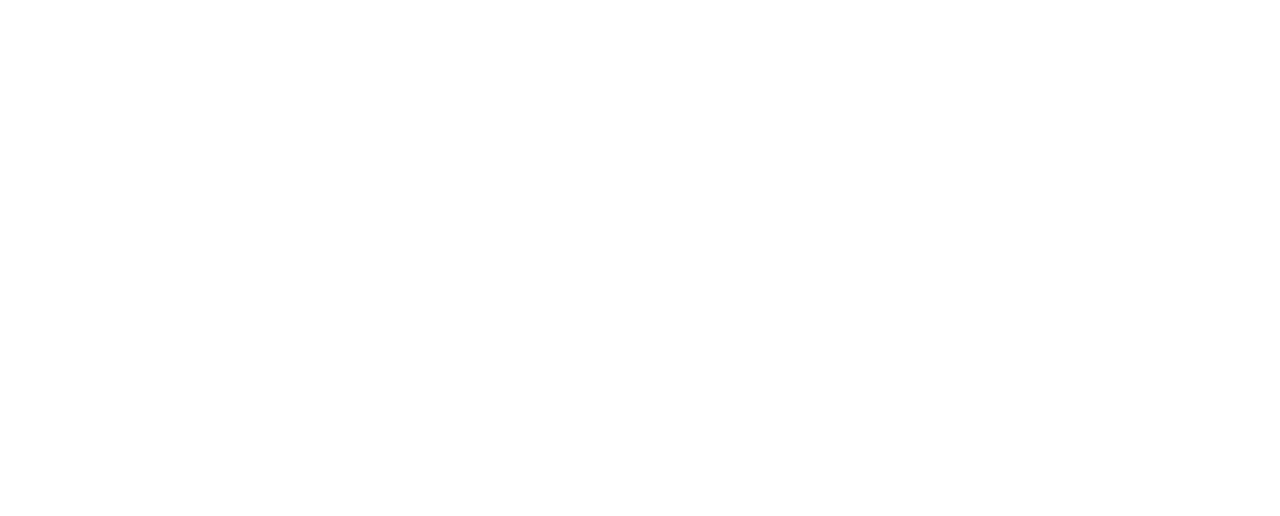
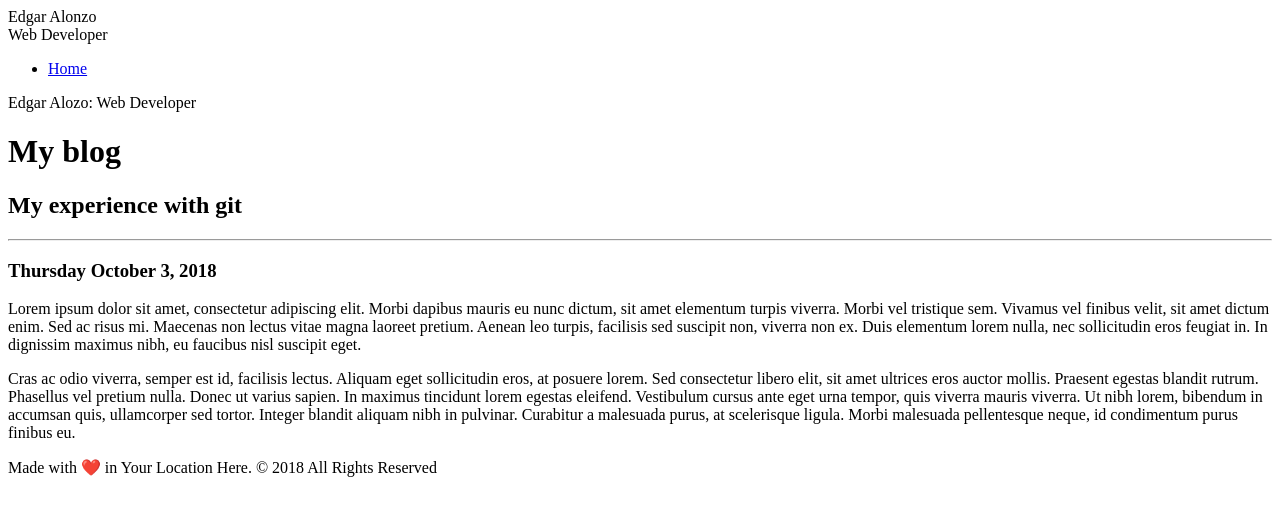
Before and after one commit to edgarrambo/personal-blog, a plain HTML site: page index.html in a window 1280 px wide. Drawn offline with Linux system fonts and the light colour scheme.

Commit message:
Add required HTML elements to the blog page skeleton.

```diff
--- a/index.html
+++ b/index.html
@@ -7,6 +7,48 @@
   <title>Edgar Alonzo - Web Developer</title>
 </head>
 <body>
+	 <div class="parent">
+   <div class="wrapper">
+   	<nav>
+  <div class="inner-wrap">
+    <div class="site-header">Edgar Alonzo </div>
+    <div class="site-subheader">Web Developer</div>
+    <ul class="site-navigation">
+      <li><a href="index.html">Home</a></li>
+    </ul>
+  </div>
+</nav>
+<main>
+	<div class="menu">
+ <div class="menu-icon" id="sidebarCollapse">
+   <span class="mobile-header">Edgar Alozo: Web Developer</span>
 
+ </div>
+</div>
+
+<h1>My blog</h1>
+<article>
+ <h2>My experience with git</h2>
+ <hr />
+ <h3>Thursday October 3, 2018</h3>
+ <p>
+   Lorem ipsum dolor sit amet, consectetur adipiscing elit. Morbi dapibus mauris eu nunc
+   dictum, sit amet elementum turpis viverra. Morbi vel tristique sem. Vivamus vel finibus velit, sit amet
+   dictum enim. Sed ac risus mi. Maecenas non lectus vitae magna laoreet pretium. Aenean leo turpis, facilisis
+   sed suscipit non, viverra non ex. Duis elementum lorem nulla, nec sollicitudin eros feugiat in. In
+   dignissim maximus nibh, eu faucibus nisl suscipit eget.
+ </p>
+ <p>
+   Cras ac odio viverra, semper est id, facilisis lectus. Aliquam eget sollicitudin eros, at posuere lorem.
+   Sed consectetur libero elit, sit amet ultrices eros auctor mollis. Praesent egestas blandit rutrum. Phasellus vel pretium nulla. Donec ut varius sapien. In maximus tincidunt lorem egestas eleifend. Vestibulum cursus ante
+   eget urna tempor, quis viverra mauris viverra. Ut nibh lorem, bibendum in accumsan quis, ullamcorper sed
+   tortor. Integer blandit aliquam nibh in pulvinar. Curabitur a malesuada purus, at scelerisque ligula. Morbi
+   malesuada pellentesque neque, id condimentum purus finibus eu.
+ </p>
+</article>
+<footer>
+  Made with ❤️ in Your Location Here. © 2018 All Rights Reserved
+</footer>
+</main>
 </body>
 </html>
```
